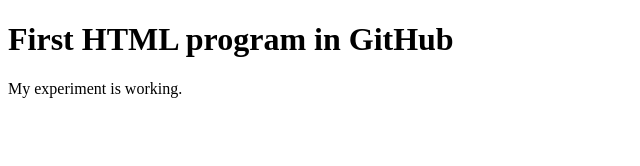
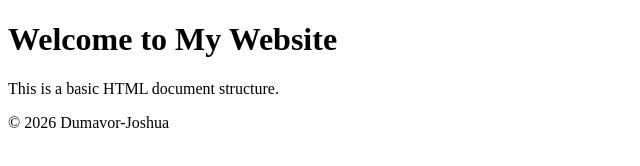
Before and after one commit to Dumavor-Joshua/frontend, a plain HTML site: page index.html in a window 1280 px wide. Shown: the whole page, without its empty margins (0-640 px from the left). Drawn offline with Linux system fonts and the light colour scheme.

Commit message:
Update index.html with a basic HTML structure

```diff
--- a/index.html
+++ b/index.html
@@ -1,7 +1,19 @@
 <!DOCTYPE html>
-<html>
-  <body>
-    <h1>First HTML program in GitHub</h1>
-    <p>My experiment is working.</p>
-  </body>
+<html lang="en">
+<head>
+    <meta charset="UTF-8">
+    <meta name="viewport" content="width=device-width, initial-scale=1.0">
+    <title>Basic HTML Page</title>
+</head>
+<body>
+    <header>
+        <h1>Welcome to My Website</h1>
+    </header>
+    <main>
+        <p>This is a basic HTML document structure.</p>
+    </main>
+    <footer>
+        <p>&copy; 2026 Dumavor-Joshua</p>
+    </footer>
+</body>
 </html>
```
